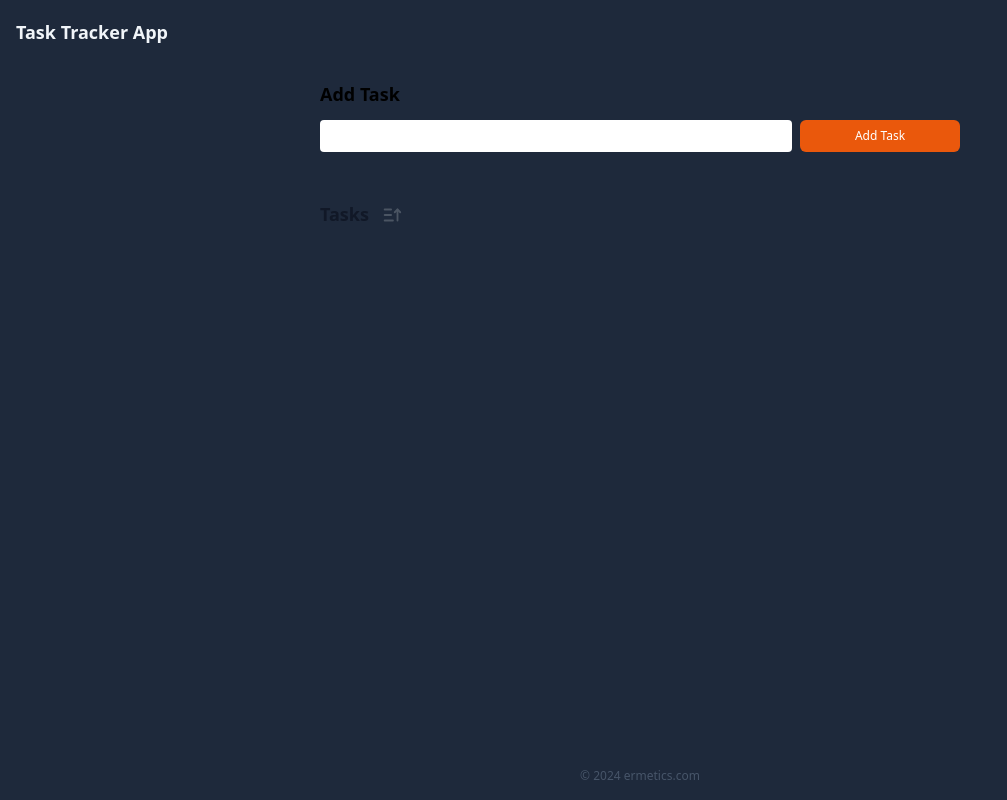
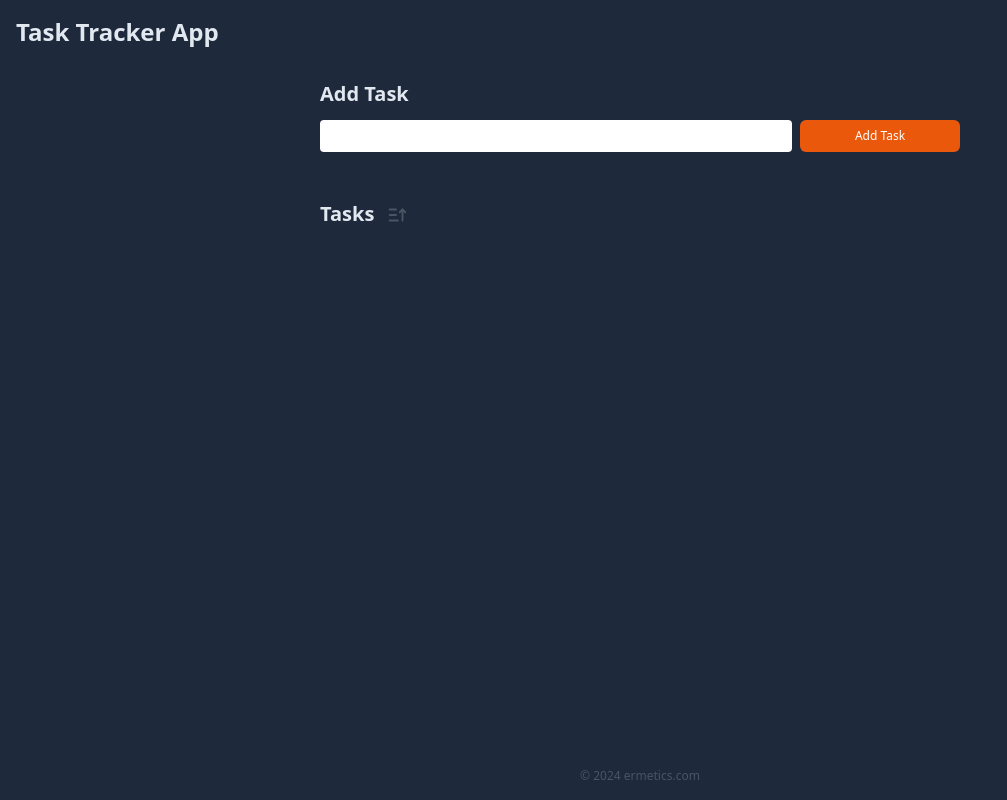
Before and after one commit to ermetics/task-tracker, a plain HTML site: page index.html in a window 1280 px wide. Shown: the whole page, without its empty margins (0-1007 px from the left). Drawn offline with nearby package versions, Linux system fonts and the light colour scheme.

Commit message:
Update index.html

```diff
--- a/index.html
+++ b/index.html
@@ -10,12 +10,12 @@
 
     <body class="bg-slate-800 w-screen h-full">
         <header class="w-full h-16 px-4 flex">
-            <h1 class="my-auto text-lg font-bold text-slate-100">Task Tracker App</h1>
+            <h1 class="my-auto text-lg sm:text-2xl font-bold text-slate-200">Task Tracker App</h1>
         </header>
 
         <main class="w-full max-w-2xl h-96 p-4 mx-auto">
             <section class="grid">
-                <h2 class="mb-3 text-lg font-semibold dark:text-white">Add Task</h2>
+                <h2 class="mb-3 text-lg sm:text-xl font-semibold text-slate-200">Add Task</h2>
                 <form class="flex gap-2 align-center">
                     <input
                         class="grow h-8 rounded ps-3"
@@ -36,7 +36,7 @@
             </section>
 
             <section class="mt-12 grid">
-                <h2 class="mb-3 text-lg flex gap-3 font-semibold text-gray-900 dark:text-white">
+                <h2 class="mb-3 text-lg sm:text-xl flex gap-3 font-semibold text-slate-200">
                     <span>Tasks</span>
                     <button id="task-list-ordener" class="-mb-[2.5px]"></button>
                 </h2>
```
